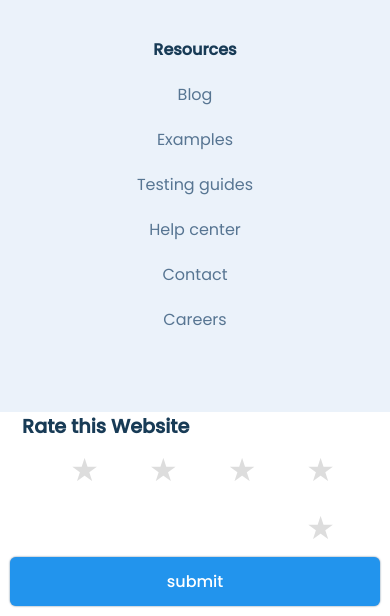
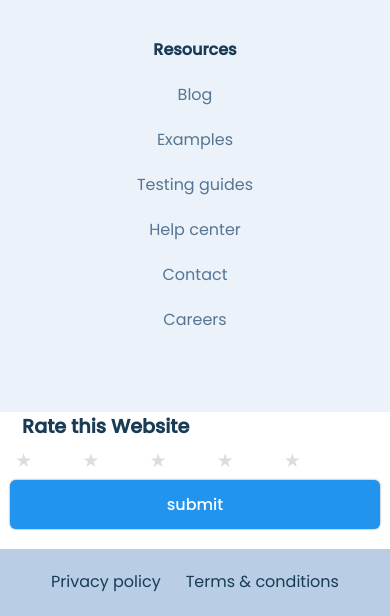
Before and after one commit to Rishabh-Rai-99/Usability_Hub_Clone, a plain HTML site: page index.html in a window 390 px wide. Shown: the part 8679-9295 px from the top of the page. Drawn offline with Linux system fonts and the light colour scheme.

Commit message:
added response

```diff
--- a/responsive.css
+++ b/responsive.css
@@ -149,3 +149,8 @@
         font-size: 2rem; /* Further decrease font size for very small screens */
     }
 }
+@media screen and (max-width: 410px){
+    .rating label {
+        font-size: 1.2rem; /* Further decrease font size for very small screens */
+    }
+}
```
